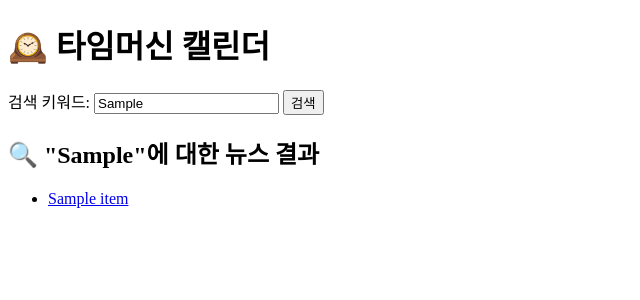
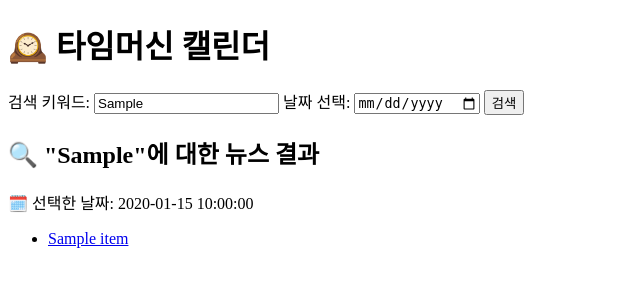
Before and after one commit to Nuke1119/moomoolbo, a Flask app: template templates/index.html in a window 1280 px wide. Shown: the top 300 px of the page, without its empty margins (0-640 px from the left). Run offline with Flask 3, Linux system fonts and the light colour scheme; the template is opened without the code that fills it: most values are stand-ins (such as "Sample title", 1, 10 or a date in 2020).

Commit message:
feat(ui): 날짜 입력 필드 추가 (표시용, 필터 기능 없음)

```diff
--- a/app.py
+++ b/app.py
@@ -12,10 +12,18 @@ def get_google_news_rss(query, days=7):
 @app.route('/', methods=['GET'])
 def index():
     keyword = request.args.get('keyword', '기술')
+    selected_date = request.args.get('date')  # 날짜 값 받기
+
     news_list = []
     if keyword:
         news_list = get_google_news_rss(keyword)
-    return render_template('index.html', news=news_list, selected_keyword=keyword)
+
+    return render_template(
+        'index.html',
+        news=news_list,
+        selected_keyword=keyword,
+        selected_date=selected_date
+    )
 
 if __name__ == '__main__':
     app.run(debug=True)
--- a/templates/index.html
+++ b/templates/index.html
@@ -6,14 +6,20 @@
 </head>
 <body>
     <h1>🕰️ 타임머신 캘린더</h1>
+
     <form method="GET" action="/">
         <label>검색 키워드: </label>
         <input type="text" name="keyword" value="{{ selected_keyword }}">
+        <label>날짜 선택: </label>
+        <input type="date" name="date" value="{{ selected_date }}">
         <button type="submit">검색</button>
     </form>
 
     {% if news %}
         <h2>🔍 "{{ selected_keyword }}"에 대한 뉴스 결과</h2>
+        {% if selected_date %}
+            <p>🗓️ 선택한 날짜: {{ selected_date }}</p>
+        {% endif %}
         <ul>
         {% for item in news %}
             <li><a href="{{ item.link }}" target="_blank" rel="noopener noreferrer">{{ item.title }}</a></li>
```
